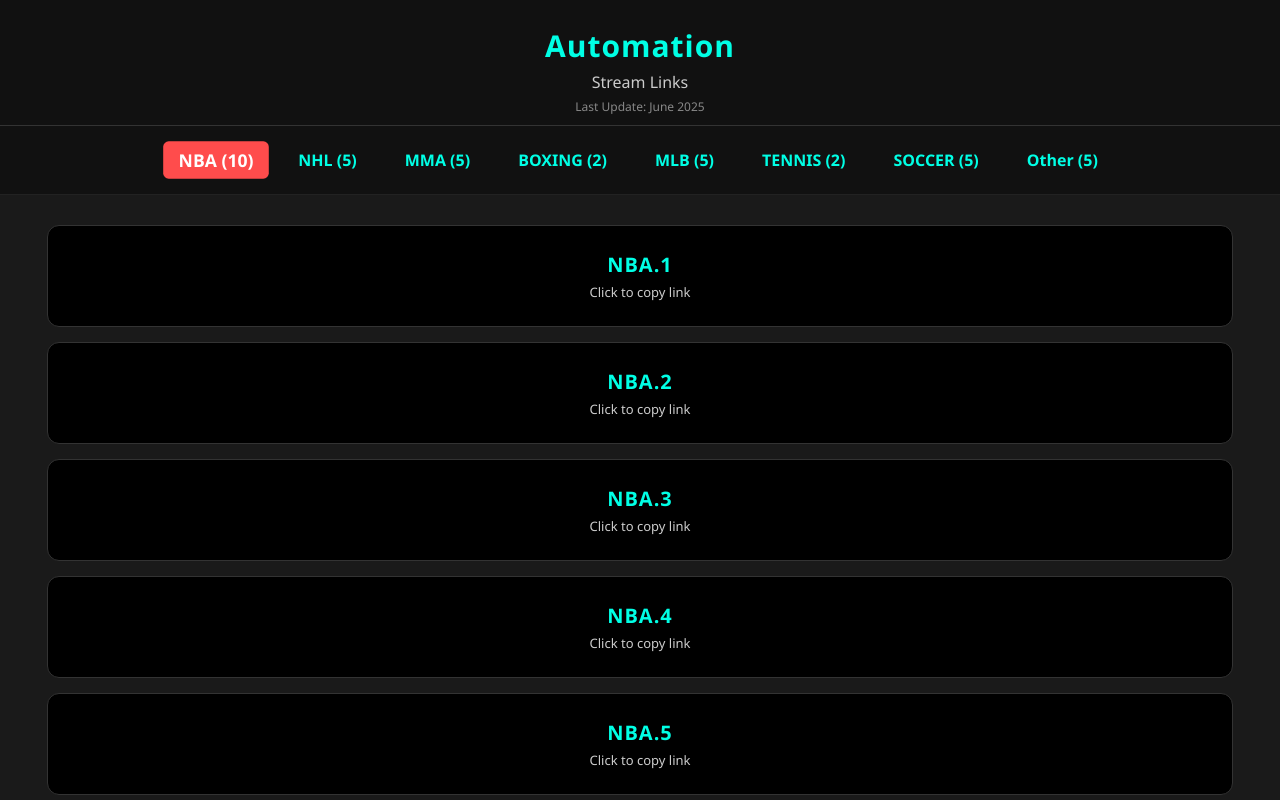
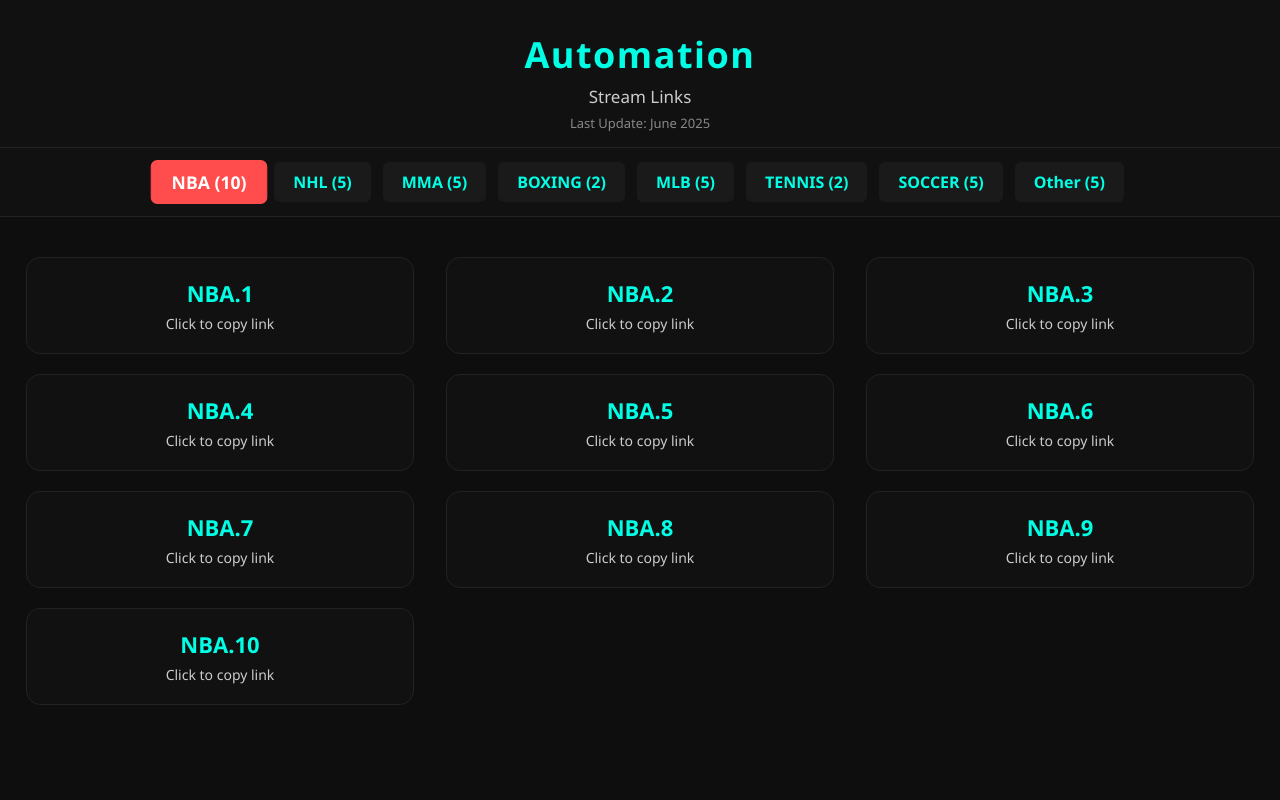
Before and after one commit to daliy3242/automation, a plain HTML site: page index.html in a window 1280 px wide. Shown: the top 800 px of the page. Drawn offline with Linux system fonts and the light colour scheme.

Commit message:
Update style.css

```diff
--- a/css/style.css
+++ b/css/style.css
@@ -1,110 +1,130 @@
+/* Reset & Base */
 body {
-      background-color: #1a1a1a;
+  background-color: #0e0e0e;
   margin: 0;
   padding: 0;
   font-family: 'Segoe UI', Tahoma, Geneva, Verdana, sans-serif;
+  color: #fff;
 }
 
+/* Header */
 .main-header {
   background-color: #111;
-      padding: 25px 10px 10px;
+  padding: 30px 10px 15px;
   text-align: center;
-      color: white;
-      border-bottom: 1px solid #333;
+  border-bottom: 1px solid #222;
+  box-shadow: 0 2px 10px rgba(0, 255, 229, 0.1);
 }
 
 .main-header h1 {
   margin: 0;
-      font-size: 30px;
+  font-size: 36px;
   color: #00ffe5;
-      letter-spacing: 1px;
+  letter-spacing: 1.5px;
 }
 
 .main-header p {
-      margin: 5px 0;
-      font-size: 16px;
+  margin: 6px 0;
+  font-size: 17px;
   color: #ccc;
 }
 
 .main-header .update {
-      font-size: 12px;
+  font-size: 13px;
   color: #888;
-      margin-top: 4px;
 }
 
+/* League Bar */
 .league-bar {
   display: flex;
   justify-content: center;
   flex-wrap: wrap;
-      padding: 12px 0;
+  padding: 14px 0;
   background-color: #111;
   border-bottom: 1px solid #222;
+  gap: 12px;
 }
 
 .league-bar span {
-      margin: 5px 10px;
-      padding: 6px 14px;
+  padding: 8px 18px;
   cursor: pointer;
   color: #00ffe5;
-      border-radius: 5px;
+  border-radius: 6px;
   font-weight: 600;
+  background-color: #1a1a1a;
+  border: 1px solid transparent;
   transition: all 0.3s ease;
 }
 
 .league-bar span:hover,
 .league-bar span.active {
   background-color: #ff4c4c;
-      color: white;
+  color: #fff;
+  border-color: #ff4c4c;
   transform: scale(1.1);
 }
 
 .container {
-      display: flex;
-      flex-direction: column;
-      gap: 15px;
-      align-items: center;
-      padding: 30px 10px;
+  display: grid;
+  grid-template-columns: repeat(auto-fit, minmax(300px, 1fr));
+  gap: 20px;
+  justify-items: center;
+  padding: 40px 20px;
 }
 
 .box {
-      width: 90%;
-      min-height: 70px;
-      background-color: #000;
+  width: 84%;
+  max-width: 600px;
+  background-color: #111;
   color: white;
-      padding: 15px 25px;
-      border-radius: 12px;
+  padding: 20px 25px;
+  border-radius: 14px;
   text-align: center;
   cursor: pointer;
   transition: all 0.3s ease;
-      display: flex;
-      flex-direction: column;
-      justify-content: center;
-      border: 1px solid #333;
+  border: 1px solid #222;
 }
 
 .box:hover {
-      background-color: #222;
+  background-color: #1a1a1a;
+  transform: scale(1.02);
 }
 
 .box.clicked {
   background-color: red !important;
   color: #fff;
-      box-shadow: 0 0 12px rgba(255, 0, 0, 0.6);
 }
 
+/* Text Styles Inside Boxes */
 .link-title {
   font-weight: bold;
-      font-size: 20px;
-      letter-spacing: 1px;
+  font-size: 22px;
   color: #00ffe5;
 }
 
 .link-subtext {
-      font-size: 13px;
+  font-size: 14px;
   color: #cccccc;
-      margin-top: 5px;
+  margin-top: 6px;
 }
 
+/* Hidden Class */
 .hidden {
   display: none;
 }
+
+/* Responsive Tweaks */
+@media (max-width: 600px) {
+  .box {
+    width: 95%;
+    padding: 18px;
+  }
+
+  .main-header h1 {
+    font-size: 28px;
+  }
+
+  .link-title {
+    font-size: 18px;
+  }
+}
```
Lines whose indentation alone changed are shown as unchanged.
